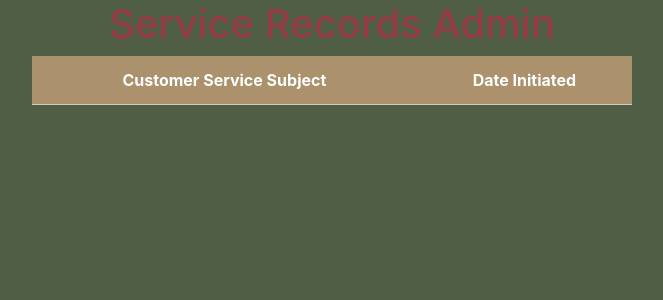
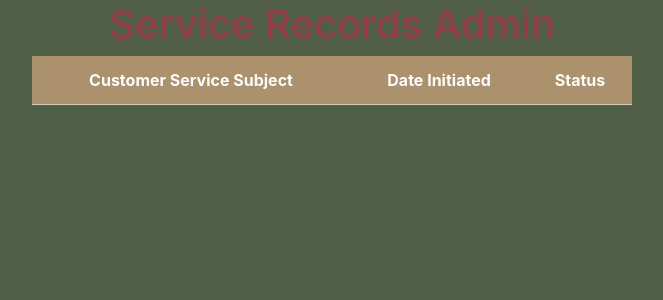
Before and after one commit to Confunius/EcoFashion-Hub, a Flask app: page /ServiceRecordAdmin in a window 1280 px wide. Shown: the part 80-380 px from the top of the page, without its empty margins (308-971 px from the left). Run offline with Flask 3, Linux system fonts and the light colour scheme; lists and menus that the app fills with data are empty; some libraries are stand-ins or nearby versions.

Commit message:
Update ServiceRecordAdmin.html

```diff
--- a/templates/Admin/custservice/ServiceRecordAdmin.html
+++ b/templates/Admin/custservice/ServiceRecordAdmin.html
@@ -50,6 +50,7 @@
             <tr>
                 <th>Customer Service Subject</th>
                 <th>Date Initiated</th>
+                <th>Status</th>
             </tr>
         </thead>
         <tbody id="serviceRecordBody">
@@ -57,6 +58,7 @@
             <tr onclick="redirectToRecordDetail('{{ record_id }}')">
                 <td>{{ record.subject }}</td>
                 <td>{{ record.date }}</td>
+                <td>{{ record.status }}</td>
             </tr>
             {% endfor %}
         </tbody>
```
